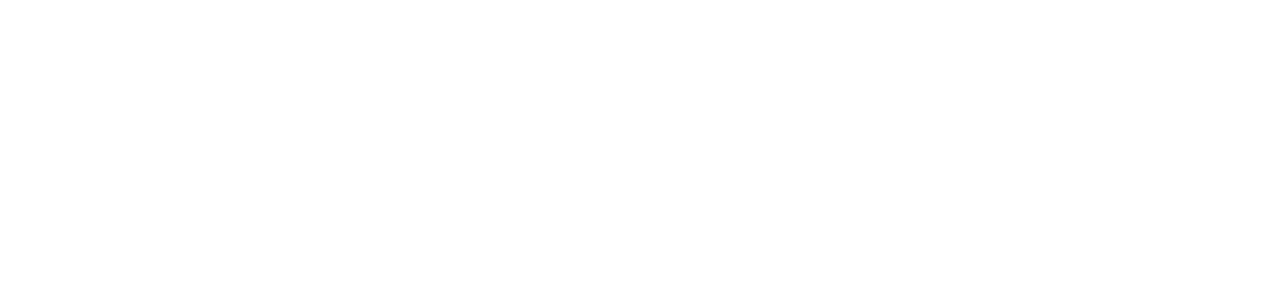
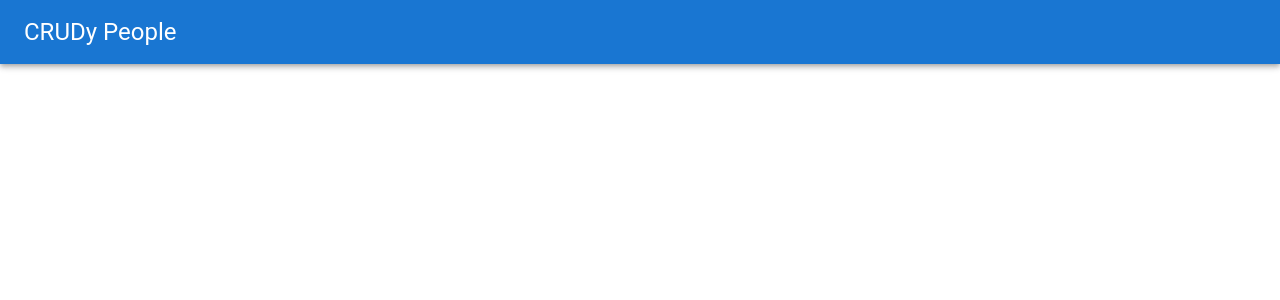
Before and after one commit to adamk1230/crudy-people, a Next.js app: page / in a window 1280 px wide. Shown: the top 300 px of the page. Built offline with nearby package versions, Linux system fonts and the light colour scheme.

Commit message:
add TitleBar component

```diff
--- a/src/app/layout.tsx
+++ b/src/app/layout.tsx
@@ -1,3 +1,4 @@
+import { TitleBar } from '@/components/TitleBar';
 import './globals.css';
 import type { Metadata } from 'next';
 import { Inter } from 'next/font/google';
@@ -9,6 +10,8 @@ export const metadata: Metadata = {
   description: 'CRUD app for people',
 };
 
+const PAGE_TITLE = 'CRUDy People';
+
 export default function RootLayout({
   children,
 }: {
@@ -16,7 +19,10 @@ export default function RootLayout({
 }) {
   return (
     <html lang="en">
-      <body className={inter.className}>{children}</body>
+      <body className={inter.className}>
+        <TitleBar title={PAGE_TITLE} />
+        {children}
+      </body>
     </html>
   );
 }
--- /dev/null
+++ b/src/components/TitleBar/TitleBar.tsx
@@ -0,0 +1,21 @@
+'use client';
+import { FC } from 'react';
+import AppBar from '@mui/material/AppBar';
+import Toolbar from '@mui/material/Toolbar';
+import Typography from '@mui/material/Typography';
+
+interface HeaderProps {
+  title: string;
+}
+
+export const TitleBar: FC<HeaderProps> = ({ title }) => {
+  return (
+    <AppBar position="static" className="bg-prussian-blue">
+      <Toolbar>
+        <Typography variant="h5" component="div" className="font-sans">
+          {title}
+        </Typography>
+      </Toolbar>
+    </AppBar>
+  );
+};
--- /dev/null
+++ b/src/components/TitleBar/index.ts
@@ -0,0 +1 @@
+export * from './TitleBar';
--- a/tailwind.config.js
+++ b/tailwind.config.js
@@ -7,12 +7,19 @@ module.exports = {
   ],
   theme: {
     extend: {
-      backgroundImage: {
-        'gradient-radial': 'radial-gradient(var(--tw-gradient-stops))',
-        'gradient-conic':
-          'conic-gradient(from 180deg at 50% 50%, var(--tw-gradient-stops))',
+      colors: {
+        'prussian-blue': '#004062',
       },
+    },
+    fontFamily: {
+      sans: [
+        'Open Sans Variable',
+        'Helvetica Neue',
+        'Helvetica',
+        'Arial',
+        'sans-serif',
+      ],
     },
   },
   plugins: [],
-}
+};
```
Also changed, not shown: 1 other file (tests, documents, lock files or other folders).
